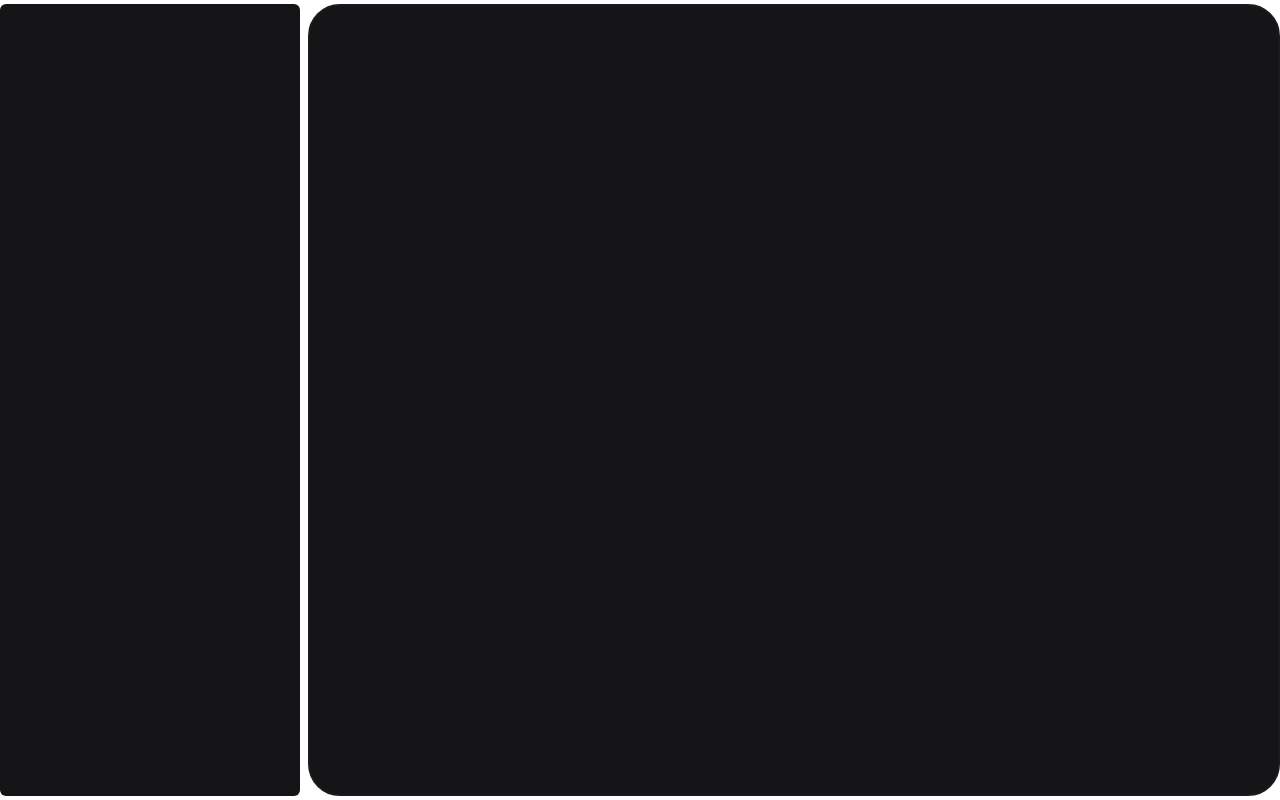
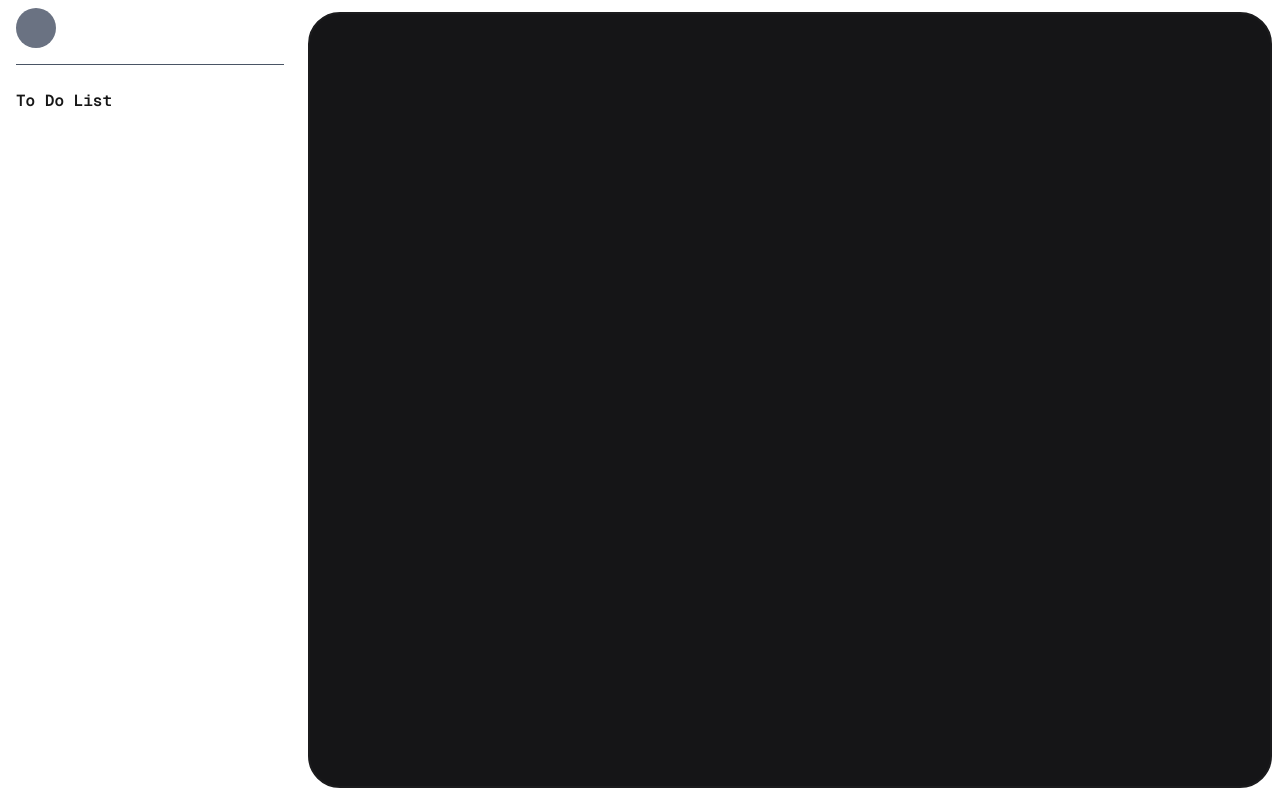
Before and after one commit to faturado/todo-list, a Next.js app: page / in a window 1280 px wide. Built offline with nearby package versions, Linux system fonts and the light colour scheme.

Commit message:
I add a button and also profile for the users

```diff
--- a/app/base/page.jsx
+++ b/app/base/page.jsx
@@ -1,13 +1,23 @@
 import React from "react";
+import Left from "../pan/left";
+import Right from "../pan/right";
+import Header from "../header/header";
+import Divider from "../component/divider";
 
 const Page = () => {
   return (
     <div className="flex min-h-screen">
-      {/* Left column with fixed width */}
-      <div className="w-[300px] bg-[rgba(21,21,23,255)] rounded-md  my-1"></div>
+      <div className="w-[300px] flex flex-col">
+        <Header />
+        <Divider />
+        <Left />
+      </div>
+      <div className="flex-1">
+        <Right />
+      </div>
 
-      {/* Right column taking remaining space */}
-      <div className="flex-1 bg-[rgba(21,21,23,255)] border-2 border-[rgba(27,27,29,255)] ml-2 rounded-4xl my-1"></div>
+      {/* <div className="w-[300px] bg-black_bg1 rounded-md  my-1"></div>
+      <div className="flex-1 bg-black_bg1 border-2 border-black_bord1 ml-2 mr-2 rounded-4xl my-3"></div> */}
     </div>
   );
 };
--- /dev/null
+++ b/app/component/add_button.jsx
@@ -0,0 +1,24 @@
+import React from "react";
+
+const add_button = () => {
+  return (
+    <div className="text-white w-20 h-20">
+      <svg
+        xmlns="http://www.w3.org/2000/svg"
+        fill="none"
+        viewBox="0 0 24 24"
+        strokeWidth={1.5}
+        stroke="currentColor"
+        className="size-6"
+      >
+        <path
+          strokeLinecap="round"
+          strokeLinejoin="round"
+          d="M12 4.5v15m7.5-7.5h-15"
+        />
+      </svg>
+    </div>
+  );
+};
+
+export default add_button;
--- /dev/null
+++ b/app/component/divider.jsx
@@ -0,0 +1,14 @@
+import React from "react";
+
+const Divider = () => {
+  return (
+    <div className="w-full px-4 py-2">
+      {/* Divider Line - Full Width */}
+      <div className="border-t border-gray-600 w-full"></div>
+      {/* Left Panel Content */}
+      <div className="flex items-center justify-between w-full bg-gray-800"></div>
+    </div>
+  );
+};
+
+export default Divider;
--- a/app/globals.css
+++ b/app/globals.css
@@ -10,6 +10,9 @@
   --color-foreground: var(--foreground);
   --font-sans: var(--font-geist-sans);
   --font-mono: var(--font-geist-mono);
+  --color-black_bg1: #151517;
+  --color-black_sec1: #1b1b1d;
+  --color-black_bord1: #1b1b1d;
 }
 
 @media (prefers-color-scheme: dark) {
@@ -19,6 +22,24 @@
   }
 }
 
+@layer components {
+  .modal-overlay {
+    @apply fixed inset-0 flex items-center justify-center bg-black/50;
+  }
+  .modal-card {
+    @apply bg-gray-900 p-6 rounded-lg shadow-lg w-80;
+  }
+  .modal-title {
+    @apply text-white text-lg font-semibold;
+  }
+  .modal-input {
+    @apply w-full mt-2 p-2 rounded bg-gray-800 text-white;
+  }
+  .modal-button {
+    @apply px-4 py-2 bg-red-600 text-white rounded hover:bg-red-500;
+  }
+}
+
 body {
   background: var(--background);
   color: var(--foreground);
--- a/app/header/header.jsx
+++ b/app/header/header.jsx
@@ -0,0 +1,37 @@
+import React from "react";
+
+const Header = () => {
+  return (
+    <div className="flex items-center justify-between px-4 py-2 w-full">
+      {/* For Users profile picture and full name on the left */}
+      <div className="flex items-center space-x-2">
+        <div className="w-10 h-10 bg-gray-500 rounded-full"></div>
+        <h1 className="text-xs text-white">Billy Joe Menguito</h1>
+      </div>
+
+      <button className="text-white w-8 h-8 flex items-center justify-center rounded-lg hover:bg-gray-700 transition duration-300">
+        <svg
+          xmlns="http://www.w3.org/2000/svg"
+          fill="none"
+          viewBox="0 0 24 24"
+          strokeWidth={1.5}
+          stroke="currentColor"
+          className="size-6"
+        >
+          <path
+            strokeLinecap="round"
+            strokeLinejoin="round"
+            d="M9.594 3.94c.09-.542.56-.94 1.11-.94h2.593c.55 0 1.02.398 1.11.94l.213 1.281c.063.374.313.686.645.87.074.04.147.083.22.127.325.196.72.257 1.075.124l1.217-.456a1.125 1.125 0 0 1 1.37.49l1.296 2.247a1.125 1.125 0 0 1-.26 1.431l-1.003.827c-.293.241-.438.613-.43.992a7.723 7.723 0 0 1 0 .255c-.008.378.137.75.43.991l1.004.827c.424.35.534.955.26 1.43l-1.298 2.247a1.125 1.125 0 0 1-1.369.491l-1.217-.456c-.355-.133-.75-.072-1.076.124a6.47 6.47 0 0 1-.22.128c-.331.183-.581.495-.644.869l-.213 1.281c-.09.543-.56.94-1.11.94h-2.594c-.55 0-1.019-.398-1.11-.94l-.213-1.281c-.062-.374-.312-.686-.644-.87a6.52 6.52 0 0 1-.22-.127c-.325-.196-.72-.257-1.076-.124l-1.217.456a1.125 1.125 0 0 1-1.369-.49l-1.297-2.247a1.125 1.125 0 0 1 .26-1.431l1.004-.827c.292-.24.437-.613.43-.991a6.932 6.932 0 0 1 0-.255c.007-.38-.138-.751-.43-.992l-1.004-.827a1.125 1.125 0 0 1-.26-1.43l1.297-2.247a1.125 1.125 0 0 1 1.37-.491l1.216.456c.356.133.751.072 1.076-.124.072-.044.146-.086.22-.128.332-.183.582-.495.644-.869l.214-1.28Z"
+          />
+          <path
+            strokeLinecap="round"
+            strokeLinejoin="round"
+            d="M15 12a3 3 0 1 1-6 0 3 3 0 0 1 6 0Z"
+          />
+        </svg>
+      </button>
+    </div>
+  );
+};
+
+export default Header;
--- a/app/page.js
+++ b/app/page.js
@@ -1,11 +1,14 @@
 import React from "react";
 import Header from "./component/header";
-import Leftpane from "./base/page";
+import Base from "./base/page";
+import Add from "./component/add_button";
+import Pan1 from "./pan/left";
+import Pan2 from "./pan/right";
 
 const page = () => {
   return (
     <div>
-      <Leftpane />
+      <Base />
     </div>
   );
 };
--- /dev/null
+++ b/app/pan/left.jsx
@@ -0,0 +1,57 @@
+"use client";
+
+import React, { useState } from "react";
+
+const Left = () => {
+  const [isOpen, setIsOpen] = useState(false);
+
+  return (
+    <div className="flex flex-col items-center justify-center w-full px-4 py-2">
+      <div className="flex items-center justify-between w-full">
+        <h1 className="text-center font-mono font-semibold">To Do List</h1>
+
+        {/* Add Button */}
+        <button
+          onClick={() => setIsOpen(true)}
+          className="flex items-center justify-center text-white w-10 h-10 rounded-lg hover:bg-gray-700 transition duration-200"
+        >
+          <svg
+            xmlns="http://www.w3.org/2000/svg"
+            fill="none"
+            viewBox="0 0 24 24"
+            strokeWidth={1.5}
+            stroke="currentColor"
+            className="size-6"
+          >
+            <path
+              strokeLinecap="round"
+              strokeLinejoin="round"
+              d="M12 4.5v15m7.5-7.5h-15"
+            />
+          </svg>
+        </button>
+      </div>
+
+      {/* Pop-up Card */}
+      {isOpen && (
+        <div className="modal-overlay">
+          <div className="modal-card">
+            <h2 className="modal-title">Add New Task</h2>
+            <input
+              type="text"
+              placeholder="Task name"
+              className="modal-input"
+            />
+            <div className="flex justify-end mt-4">
+              <button onClick={() => setIsOpen(false)} className="modal-button">
+                Close
+              </button>
+            </div>
+          </div>
+        </div>
+      )}
+    </div>
+  );
+};
+
+export default Left;
--- /dev/null
+++ b/app/pan/right.jsx
@@ -0,0 +1,11 @@
+import React from "react";
+
+const Right = () => {
+  return (
+    <div className="flex min-h-screen">
+      <div className="flex-1 bg-black_bg1 border-2 border-black_bord1 ml-2 mr-2 rounded-4xl my-3"></div>
+    </div>
+  );
+};
+
+export default Right;
```
